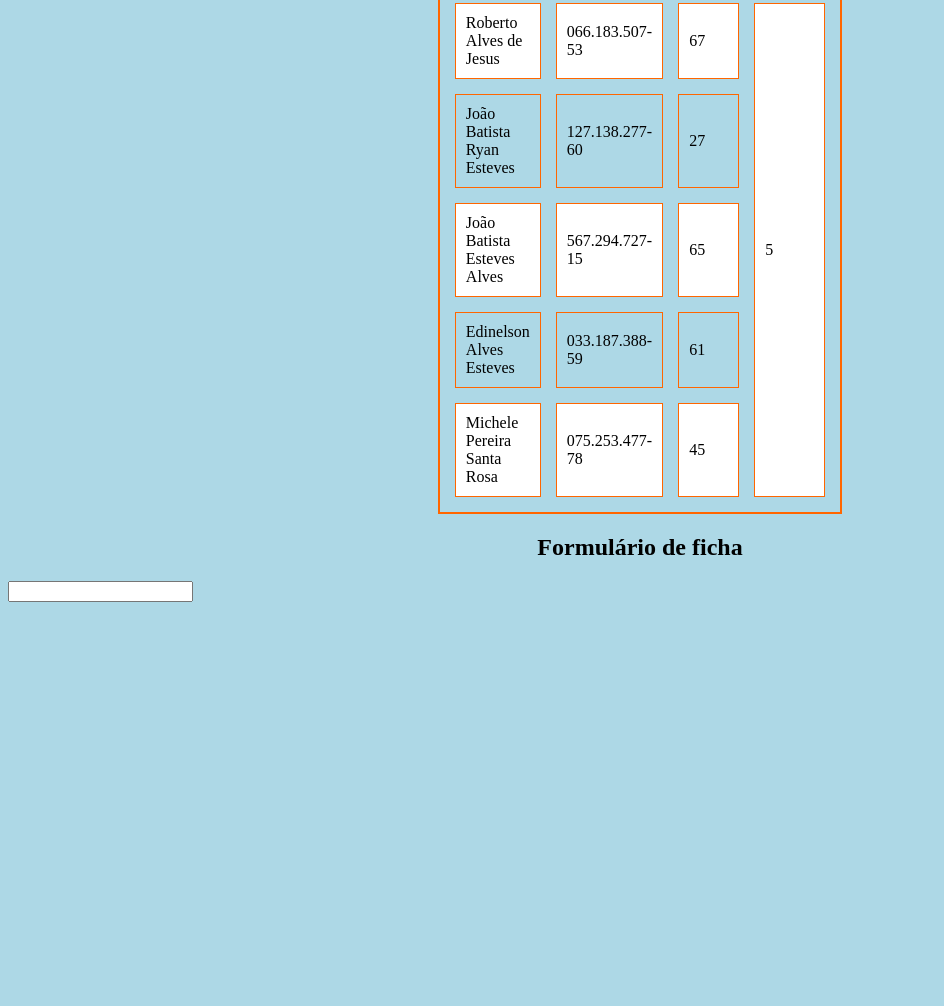
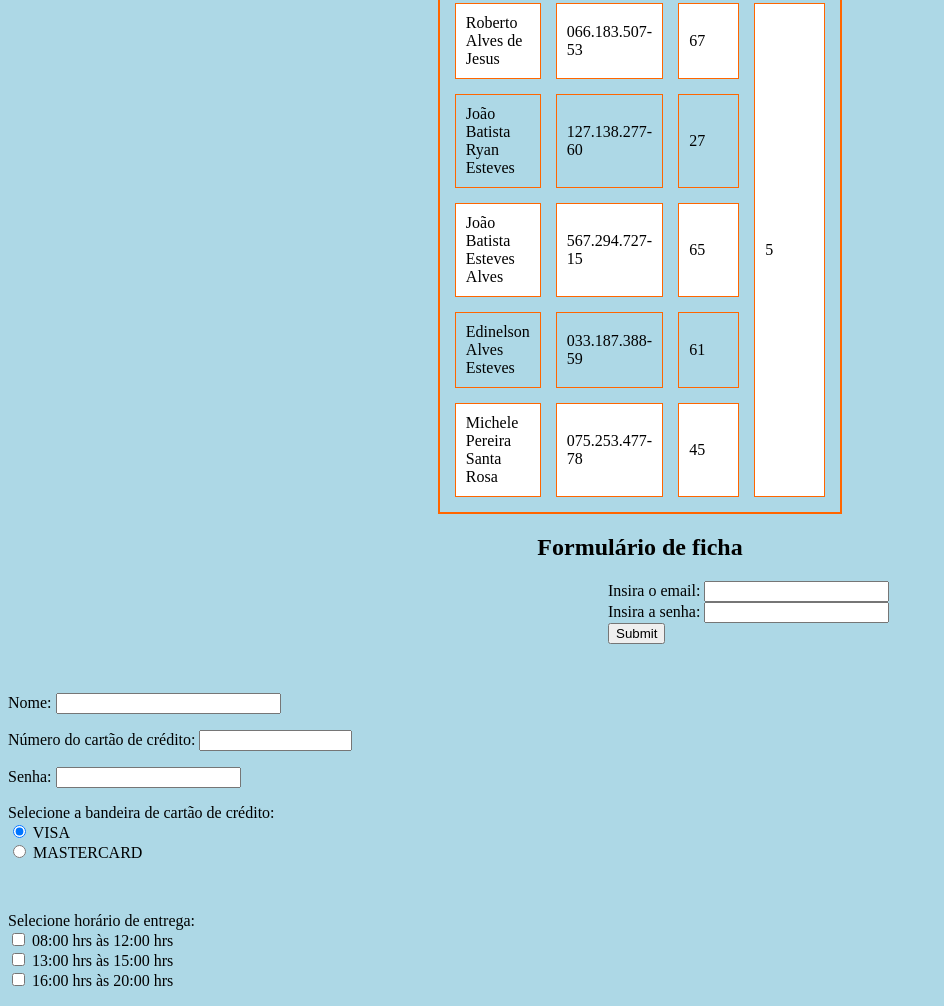
Before and after one commit to Ryandev123/-c-workspace-Curso-Funda-o-Bradesco-HTML-Avan-ado-, a plain HTML site: page index.htm in a window 1280 px wide. Shown: the part 240-1246 px from the top of the page, without its empty margins (0-944 px from the left). Before the commit the page ends 850 px from the top, so only its background shows below. Drawn offline with Linux system fonts and the light colour scheme.

Commit message:
formulários

```diff
--- a/index.htm
+++ b/index.htm
@@ -4,7 +4,7 @@
         <meta charset="utf-8">
         <meta http-equiv="X-UA-Compatible" content="IE=edge">
         <meta name="viewport" content="width=device-width, initial-scale=1">
-        <meta http-equiv="refresh" content="5">
+        <meta http-equiv="refresh" content="50">
         <title>Curso Bradesco</title>
         <link rel="stylesheet" href="style.css">
 
@@ -61,9 +61,40 @@
 
                 <!--esse contém o atributo action que envia para o e-mail citado-->
                 <fomr action="jryandev123@gmail.com" method="post">
-                    <input type="text">
+                    <div class="caixa1">Insira o email: <input type="text"> </br>
+                      Insira a senha:
+                      <input type="password" maxlenght="10"> </br>
+                       <input button type="submit">
+
+                   </div>
 
                 </fomr>
+
+            </br>
+                <form action="jryandev123@gmail.com" method="get">
+                    <p fontface="calibri"> Nome: <input type="text" name="nome" size="25" maxlenght="50">
+                    </p>
+                    <p>Número do cartão de crédito: <input type="text" name="num_cartao" size="16"></p>
+
+                    <p>
+                        Senha: <input type="password" name="senha">
+                    </p>
+                    <p>
+                        Selecione a bandeira de cartão de crédito: </br>
+                        <input type="radio" name="selecao-cartao" checked> VISA </br>
+                        <input type="radio" name="selecao-cartao"> MASTERCARD
+                    </p>
+                </br>
+                    <p>
+                        Selecione horário de entrega:
+                    </br>
+                     <input type="checkbox" name="horario1" size="1"> 08:00 hrs às 12:00 hrs
+                </br>
+                     <input type="checkbox" name="horario2" size="1"> 13:00 hrs às 15:00 hrs </br>
+                     <input type="checkbox" name="horario3" size="1"> 16:00 hrs às 20:00 hrs
+                    </p>
+
+                </form>
 
              </div>
           </section>
--- a/style.css
+++ b/style.css
@@ -1,3 +1,8 @@
 body {
     background-color: lightblue;
 }
+
+.caixa1 {
+    padding-left:600px;
+    margin-bottom: 15px;
+}
```
